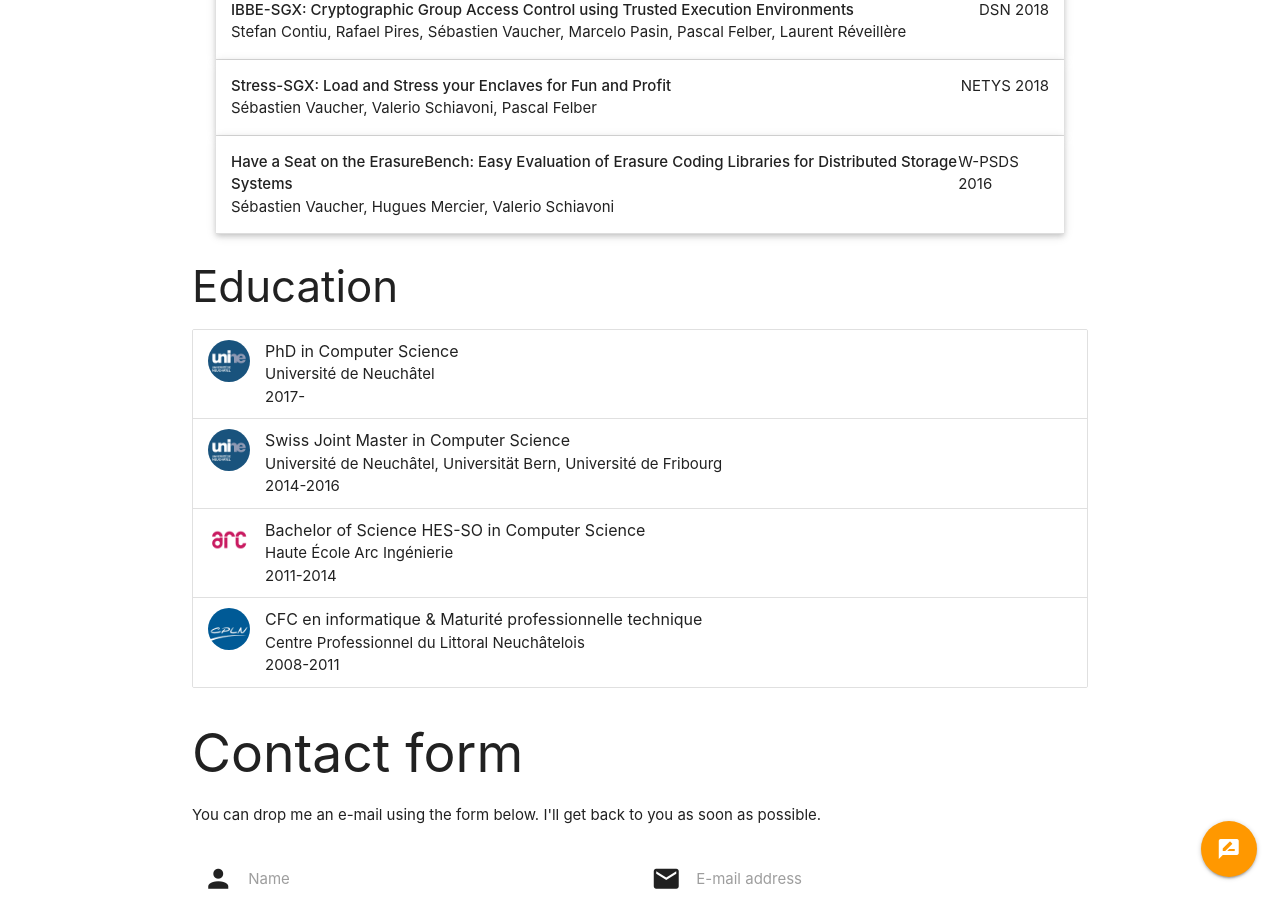
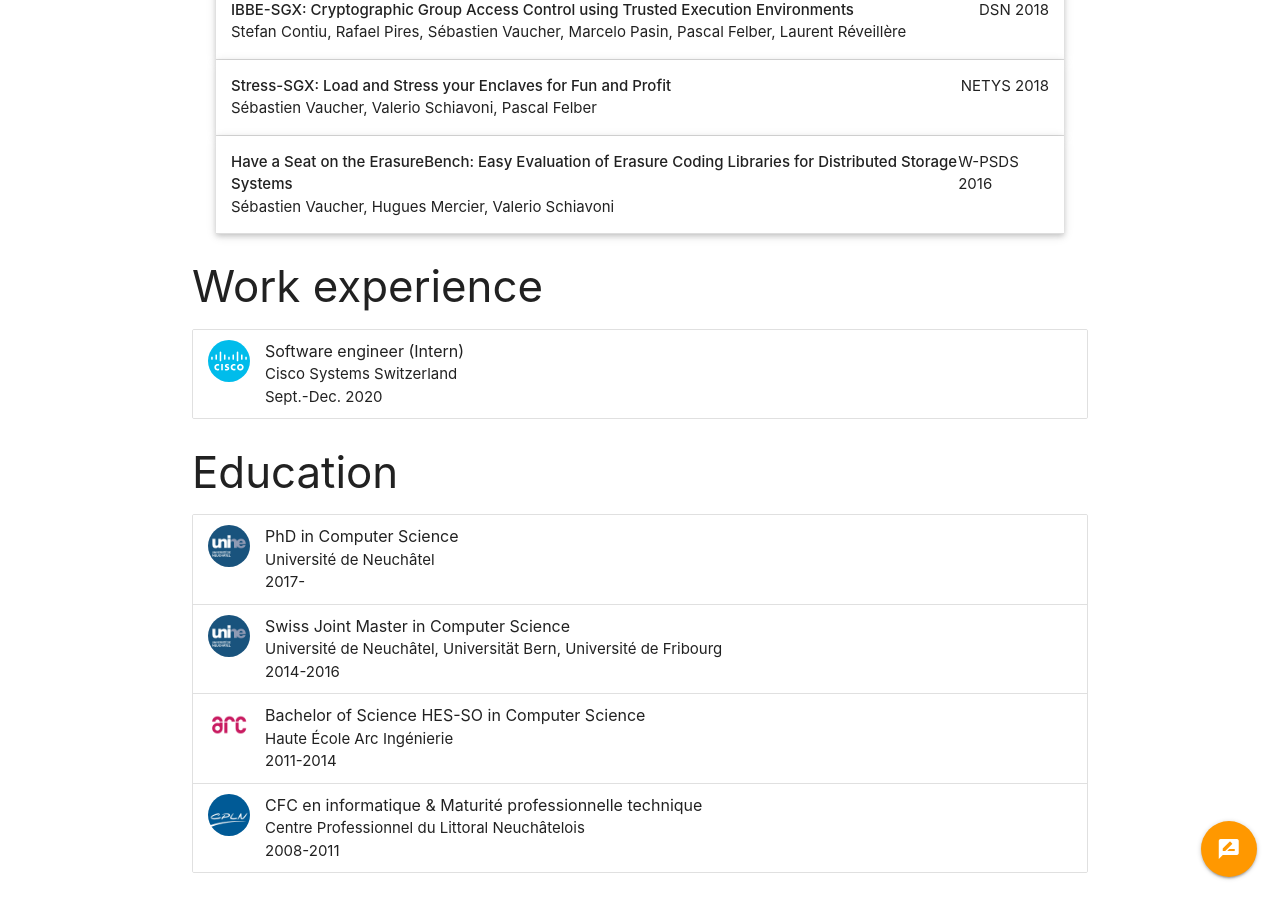
Before and after one commit to sebva/PersonalWebsite, a Jekyll site: the page built from index.md, in a window 1280 px wide and 900 px high, scrolled down 1247 px. Built offline with Jekyll 4.4.1, drawn with Linux system fonts in a browser that asks for light colours.

Commit message:
Add internship at Cisco

```diff
--- a/index.md
+++ b/index.md
@@ -23,6 +23,16 @@ Happy browsing!
 In principle, publications are also indexed by [Google Scholar](https://scholar.google.fr/citations?user=K1yM-cYAAAAJ) and [DBLP](https://dblp.org/pers/hd/v/Vaucher:S=eacute=bastien).
 
 {% include papers.html %}
+
+### Work experience
+
+<div class="collection">
+    <a href="https://www.cisco.com/" class="collection-item avatar">
+        <img src="images/cisco.svg" alt="Cisco" class="circle">
+        <span class="title">Software engineer (Intern)</span>
+        <p>Cisco Systems Switzerland<br/>Sept.-Dec.&nbsp;2020</p>
+    </a>
+</div>
 
 ### Education
 
```
Also changed, not shown: images/cisco.svg (added).
